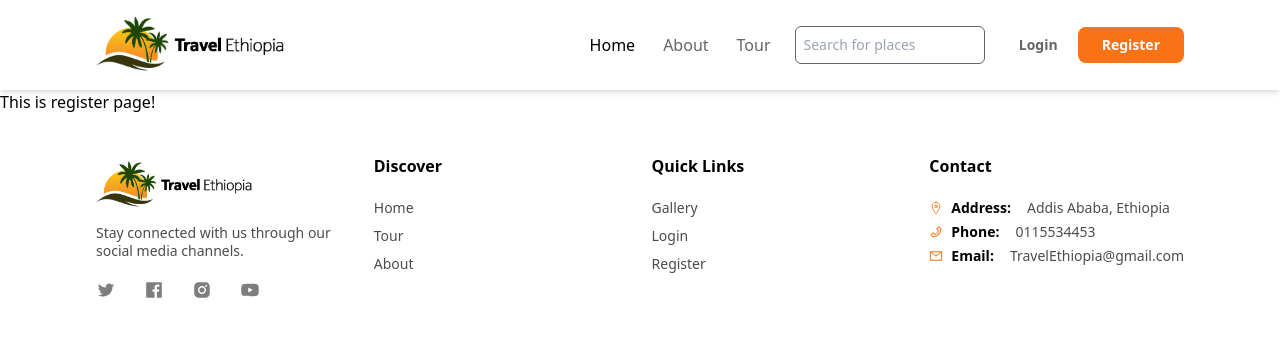
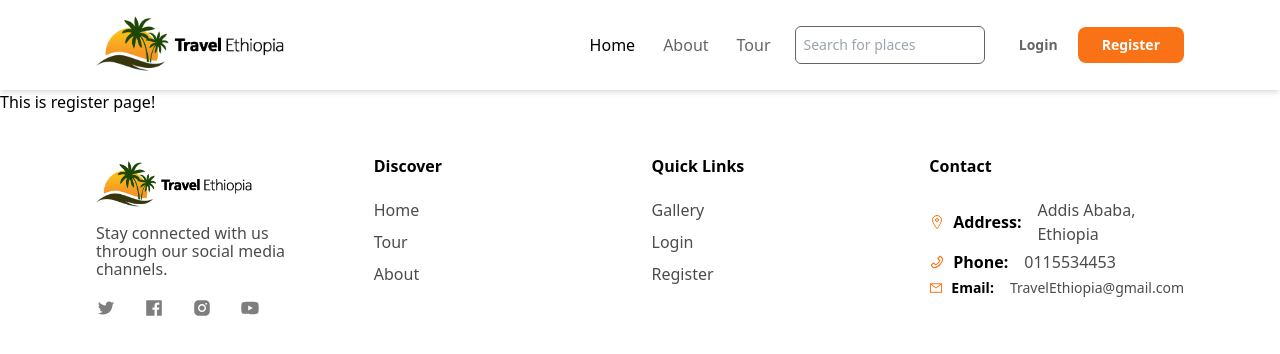
Before and after one commit to Henok-Belachew/Travel-Ethiopia, a React (Vite) app in the folder client/: page /register in a window 1280 px wide. Shown: the top 354 px of the page. Built offline with nearby package versions, Linux system fonts and the light colour scheme.

Commit message:
font updated

```diff
--- a/client/src/components/Footer.jsx
+++ b/client/src/components/Footer.jsx
@@ -8,7 +8,7 @@ function Footer() {
     <div className='flex justify-between gap-10  py-[40px] px-96'>
         <div className=' w-1/4 flex flex-col gap-2'>
             <img src={Logo} className='w-[70%] block' alt="" />
-            <span className='leading-[18px] opacity-70 text-sm'>
+            <span className='leading-[18px] opacity-70 text-[16px]'>
             Stay connected with us through our social media channels.
 
             </span>
@@ -23,7 +23,7 @@ function Footer() {
         </div>
         <div className=' w-1/4'>
           <h1 className='font-bold'>Discover</h1>
-          <ul className='mt-5 opacity-70 flex flex-col gap-2 text-sm'>
+          <ul className='mt-5 opacity-70 flex flex-col gap-2 text-[16px]'>
             <li className='hover:font-bold cursor-pointer'>Home</li>
             <li className='hover:font-bold cursor-pointer'>Tour</li>
             <li className='hover:font-bold cursor-pointer'>About</li>
@@ -33,7 +33,7 @@ function Footer() {
         </div>
         <div className='w-1/4'>
         <h1 className='font-bold'>Quick Links</h1>
-          <ul className='mt-5 opacity-70 flex flex-col gap-2 text-sm'>
+          <ul className='mt-5 opacity-70 flex flex-col gap-2 text-[16px]'>
             <li className='hover:font-bold cursor-pointer'>Gallery</li>
             <li className='hover:font-bold cursor-pointer'>Login</li>
             <li className='hover:font-bold cursor-pointer'>Register</li>
@@ -44,24 +44,24 @@ function Footer() {
 
           <div className='mt-5 flex flex-col gap-1'>
               <div className='flex gap-4 items-center'>
-                <span className='font-semibold flex gap-2 items-center text-sm'>
+                <span className='font-semibold flex gap-2 items-center text-[16px]'>
                 <IoLocationOutline className='text-orange-500'/>
                 Address:
                 </span>
 
-                <span className='text-sm opacity-70'>
+                <span className='text-[16px] opacity-70'>
                   Addis Ababa, Ethiopia
                 </span>
 
               </div>
 
               <div className='flex gap-4 items-center'>
-                <span className='font-semibold flex gap-2 items-center text-sm'>
+                <span className='font-semibold flex gap-2 items-center text-[16px]'>
                 <AiOutlinePhone className='text-orange-500'/>
                 Phone:
                 </span>
 
-                <span className='text-sm opacity-70'>
+                <span className='text-[16px] opacity-70'>
                   0115534453
                 </span>
 
```
